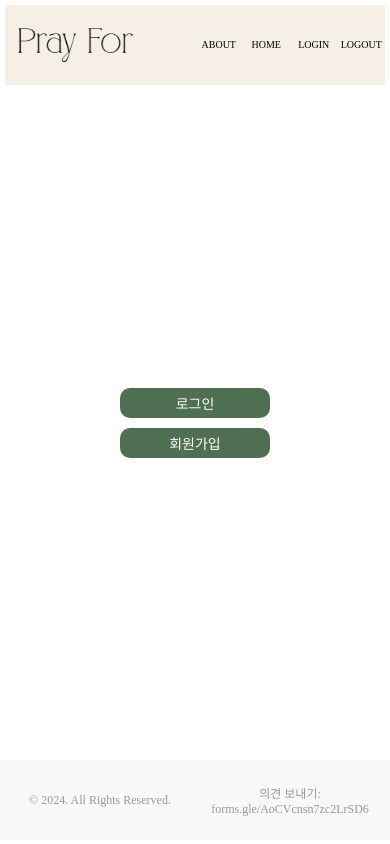
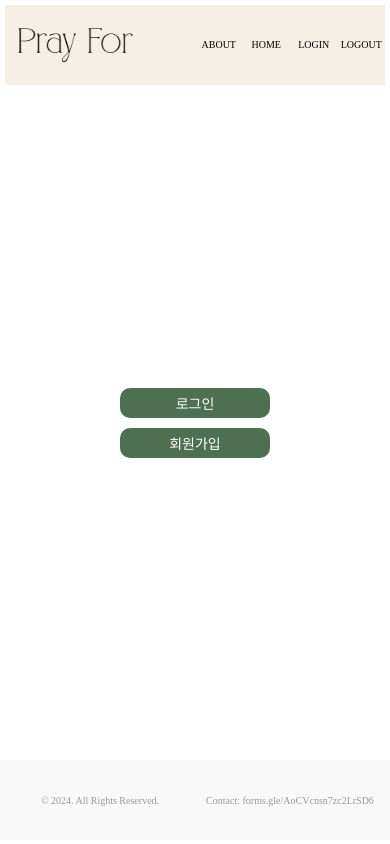
Before and after one commit to Yes2eul/Pray-For, a Next.js app: page / in a window 390 px wide. Built offline with nearby package versions, Linux system fonts and the light colour scheme; no server answers.

Commit message:
fix: 푸터 폰트사이즈 수정

```diff
--- a/components/shared/footer.jsx
+++ b/components/shared/footer.jsx
@@ -9,7 +9,7 @@ const Footer = () => {
       </div>
       <div className={styles.contact}>
         <p>
-          의견 보내기:
+          Contact:
           <a href="https://forms.gle/AoCVcnsn7zc2LrSD6">
             {" forms.gle/AoCVcnsn7zc2LrSD6"}
           </a>
--- a/components/shared/footer.module.css
+++ b/components/shared/footer.module.css
@@ -36,6 +36,6 @@
 
   .footer p,
   .footer a {
-    font-size: 12px;
+    font-size: 10px;
   }
 }
```
